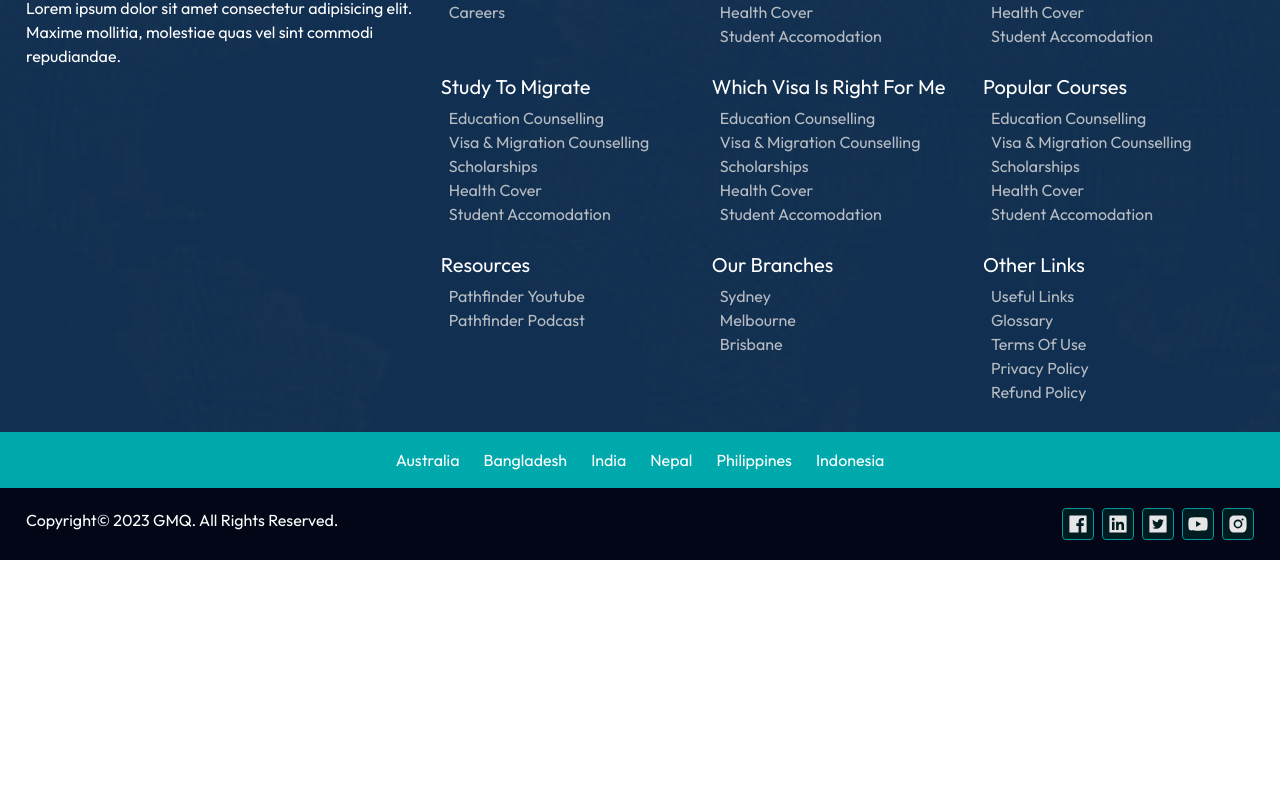
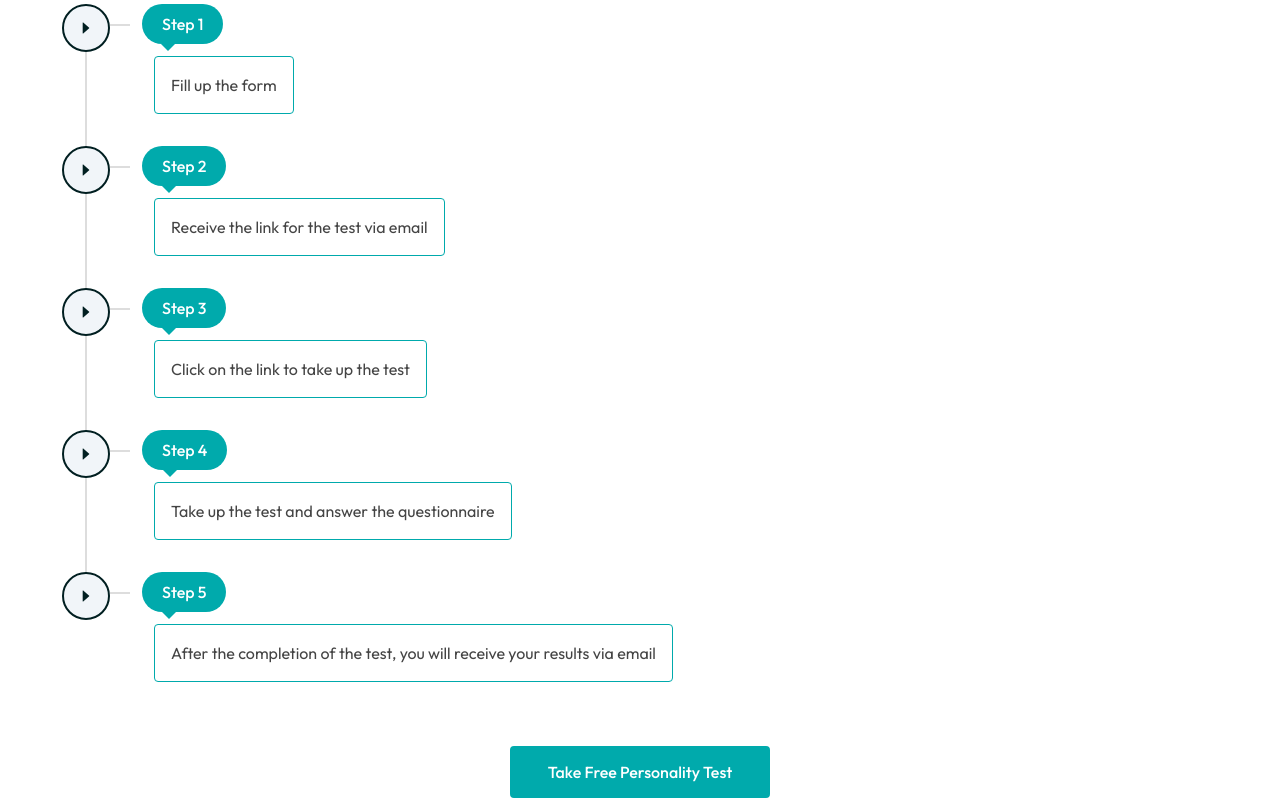
Before and after one commit to proLanguage23/GMQ, a Next.js app: page /student-services/gmq-career-and-personality-assessment-test in a window 1280 px wide. Shown: the part 5970-6780 px from the top of the page. Before the commit the page ends 6530 px from the top, so only its background shows below. Built offline with nearby package versions, Linux system fonts and the light colour scheme.

Commit message:
student-services/gmq-career-and-personality-assessment-test page completed

```diff
--- a/src/components/share/index.tsx
+++ b/src/components/share/index.tsx
@@ -9,3 +9,4 @@ export { default as AppBgImg } from './AppBgImg'
 export { default as AppModal } from './AppModal'
 export { default as AppBtn } from './AppBtn'
 export { default as AppCourseBanner } from './AppCourseBanner'
+export { default as StepItem } from './section/StepItem'
--- /dev/null
+++ b/src/components/share/section/StepItem.tsx
@@ -0,0 +1,32 @@
+import React from "react";
+import { AppDescriptionWithDangerouslySetInnerHTML } from "..";
+import { AiFillCaretRight } from "react-icons/ai";
+import Image from "next/image";
+
+function StepItem({ text, title, img, getLastValue }: any) {
+  return (
+    <div className="flex">
+      <div className={`StepItemBefore ${getLastValue ? "" : "StepItem"}`}>
+        <div className="w-12 h-12 bg-slate-100 rounded-full border-primary border-2 flex justify-center items-center">
+          {img ? (
+            <Image src={img} alt={text} priority={true} className="w-full h-full object-cover rounded-full" />
+          ) : (
+            <AiFillCaretRight color="#011F21" />
+          )}
+        </div>
+      </div>
+      <div className="flex flex-col gap-3 pb-8 px-8">
+        <AppDescriptionWithDangerouslySetInnerHTML
+          text={title}
+          class_name="font-medium bg-secondary w-fit px-5 py-2 rounded-full text-white stepName"
+        />
+        <AppDescriptionWithDangerouslySetInnerHTML
+          text={text}
+          class_name="border border-secondary p-4 mx-3 rounded"
+        />
+      </div>
+    </div>
+  );
+}
+
+export default StepItem;
--- /dev/null
+++ b/src/components/student-services/gmq-career-and-personality-assessment-test/GMQ_CareerAndPersonalityAssessmentTestSectionEight.tsx
@@ -0,0 +1,26 @@
+import { AppBtn, AppTitle, Container, StepItem } from "@/components/share";
+import { GMQ_CareerAndPersonalityAssessmentTestDummyData } from "@/data/GMQ_CareerAndPersonalityAssessmentTestData";
+import React from "react";
+
+function GMQ_CareerAndPersonalityAssessmentTestSectionEight() {
+  const { GMQ_CareerAndPersonalityAssessmentTestSectionEight } =
+    GMQ_CareerAndPersonalityAssessmentTestDummyData;
+  const { title, data, btn } = GMQ_CareerAndPersonalityAssessmentTestSectionEight;
+  return (
+    <div className="py-16">
+      <Container>
+        <div className="flex flex-col justify-center items-center gap-8">
+          <AppTitle text={title} class_name="w-2/3 text-center" />
+          <div className="w-full md:px-9">
+            {data?.map((item, key) => (
+              <StepItem key={key} {...item} getLastValue={data?.length === key+1} />
+            ))}
+          </div>
+          <AppBtn text={btn?.text} class_name="commonBtnStyle" />
+        </div>
+      </Container>
+    </div>
+  );
+}
+
+export default GMQ_CareerAndPersonalityAssessmentTestSectionEight;
--- a/src/data/GMQ_CareerAndPersonalityAssessmentTestData.tsx
+++ b/src/data/GMQ_CareerAndPersonalityAssessmentTestData.tsx
@@ -315,26 +315,35 @@ export const GMQ_CareerAndPersonalityAssessmentTestDummyData = {
     title: 'Steps to take up the GMQ Skills FREE Personality Test',
     data: [
         {
-            title: 'Step 1:',
+            id: 1,
+            title: 'Step 1',
             text: 'Fill up the form'
         },
         {
-            title: 'Step 2:',
+            id: 2,
+            title: 'Step 2',
             text: 'Receive the link for the test via email'
         },
         {
-            title: 'Step 3:',
+            id: 3,
+            title: 'Step 3',
             text: 'Click on the link to take up the test'
         },
         {
-            title: 'Step 4:',
+            id: 4,
+            title: 'Step 4',
             text: 'Take up the test and answer the questionnaire '
         },
         {
-            title: 'Step 5:',
+            id: 5,
+            title: 'Step 5',
             text: 'After the completion of the test, you will receive your results via email'
         },
-    ]
+    ],
+    btn:{
+        text: 'Take Free Personality Test',
+        href: '#'
+    }
   },
 
 };
--- a/src/pages/student-services/gmq-career-and-personality-assessment-test/index.tsx
+++ b/src/pages/student-services/gmq-career-and-personality-assessment-test/index.tsx
@@ -1,5 +1,6 @@
 import { DynamicHead } from '@/components/share';
 import AppBannerImg from '@/components/share/AppBannerImg';
+import GMQ_CareerAndPersonalityAssessmentTestSectionEight from '@/components/student-services/gmq-career-and-personality-assessment-test/GMQ_CareerAndPersonalityAssessmentTestSectionEight';
 import GMQ_CareerAndPersonalityAssessmentTestSectionFive from '@/components/student-services/gmq-career-and-personality-assessment-test/GMQ_CareerAndPersonalityAssessmentTestSectionFive';
 import GMQ_CareerAndPersonalityAssessmentTestSectionFour from '@/components/student-services/gmq-career-and-personality-assessment-test/GMQ_CareerAndPersonalityAssessmentTestSectionFour';
 import GMQ_CareerAndPersonalityAssessmentTestSectionOne from '@/components/student-services/gmq-career-and-personality-assessment-test/GMQ_CareerAndPersonalityAssessmentTestSectionOne';
@@ -23,6 +24,7 @@ function GMQ_CareerAndPersonalityAssessmentTestPage() {
       <GMQ_CareerAndPersonalityAssessmentTestSectionFive />
       <GMQ_CareerAndPersonalityAssessmentTestSectionSix />
       <GMQ_CareerAndPersonalityAssessmentTestSectionSeven />
+      <GMQ_CareerAndPersonalityAssessmentTestSectionEight />
     </>
   );
 }
--- a/src/styles/app.css
+++ b/src/styles/app.css
@@ -296,6 +296,48 @@ ul{
   font-size: 23px;
   margin: 0 0 10px 0;
 }
+.StepItem, .StepItemBefore, .stepName{
+  position: relative;
+}
+.StepItem::after{
+  content: '';
+  display: block;
+  height: 100%;
+  width: 2px;
+  background-color: #ddd;
+  position: absolute;
+  top: 0;
+  left: 0;
+  right: 0;
+  margin: auto;
+  z-index: -1;
+}
+.StepItemBefore::before{
+  content: '';
+  display: block;
+  height: 2px;
+  width: 20px;
+  background-color: #ddd;
+  position: absolute;
+  top: 20px;
+  left: 100%;
+  margin: auto;
+  z-index: -1;
+}
+.stepName::after{
+  content: '';
+    display: block;
+    width: 1px;
+    height: 1px;
+    position: absolute;
+    left: 0;
+    right: 30px;
+    top: 100%;
+    margin: auto;
+    border: 7px solid transparent;
+    z-index: -1;
+    border-top-color: #00aaac;
+}
 
 @media only screen and (max-width: 1100px) {
   .menu-berar-icon {
```
